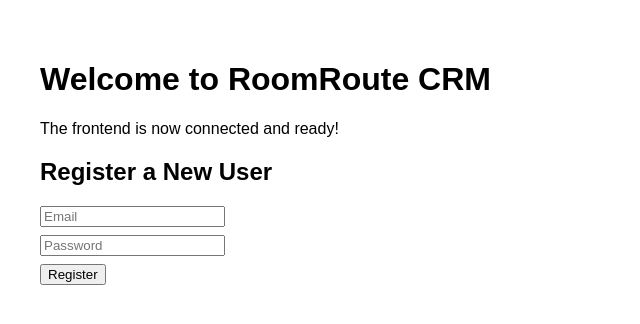
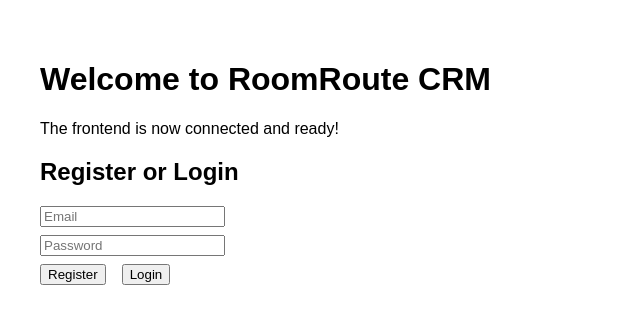
Before and after one commit to roomroutecrm/roomroute-crm, a React (Vite) app in the folder frontend/: page / in a window 1280 px wide. Shown: the top 324 px of the page, without its empty margins (0-640 px from the left). Built offline with nearby package versions, Linux system fonts and the light colour scheme.

Commit message:
Update App.jsx

```diff
--- a/frontend/src/App.jsx
+++ b/frontend/src/App.jsx
@@ -9,9 +9,7 @@ function App() {
     try {
       const response = await fetch('https://roomroute-crm-production.up.railway.app/auth/register', {
         method: 'POST',
-        headers: {
-          'Content-Type': 'application/json',
-        },
+        headers: { 'Content-Type': 'application/json' },
         body: JSON.stringify({ email, password }),
       });
 
@@ -26,12 +24,31 @@ function App() {
     }
   };
 
+  const handleLogin = async () => {
+    try {
+      const response = await fetch('https://roomroute-crm-production.up.railway.app/auth/login', {
+        method: 'POST',
+        headers: { 'Content-Type': 'application/json' },
+        body: JSON.stringify({ email, password }),
+      });
+
+      const data = await response.json();
+      if (response.ok) {
+        setMessage(`✅ Login successful! Welcome, ${data.email}`);
+      } else {
+        setMessage(`❌ Error: ${data.error}`);
+      }
+    } catch (error) {
+      setMessage('❌ Network error. Please try again.');
+    }
+  };
+
   return (
     <div style={{ fontFamily: 'sans-serif', padding: '2rem' }}>
       <h1>Welcome to RoomRoute CRM</h1>
       <p>The frontend is now connected and ready!</p>
 
-      <h2>Register a New User</h2>
+      <h2>Register or Login</h2>
       <input
         type="email"
         placeholder="Email"
@@ -46,9 +63,12 @@ function App() {
         onChange={e => setPassword(e.target.value)}
         style={{ marginBottom: '0.5rem', display: 'block' }}
       />
-      <button onClick={handleRegister}>Register</button>
+      <button onClick={handleRegister} style={{ marginRight: '1rem' }}>
+        Register
+      </button>
+      <button onClick={handleLogin}>Login</button>
 
-      {message && <p>{message}</p>}
+      {message && <p style={{ marginTop: '1rem' }}>{message}</p>}
     </div>
   );
 }
```
